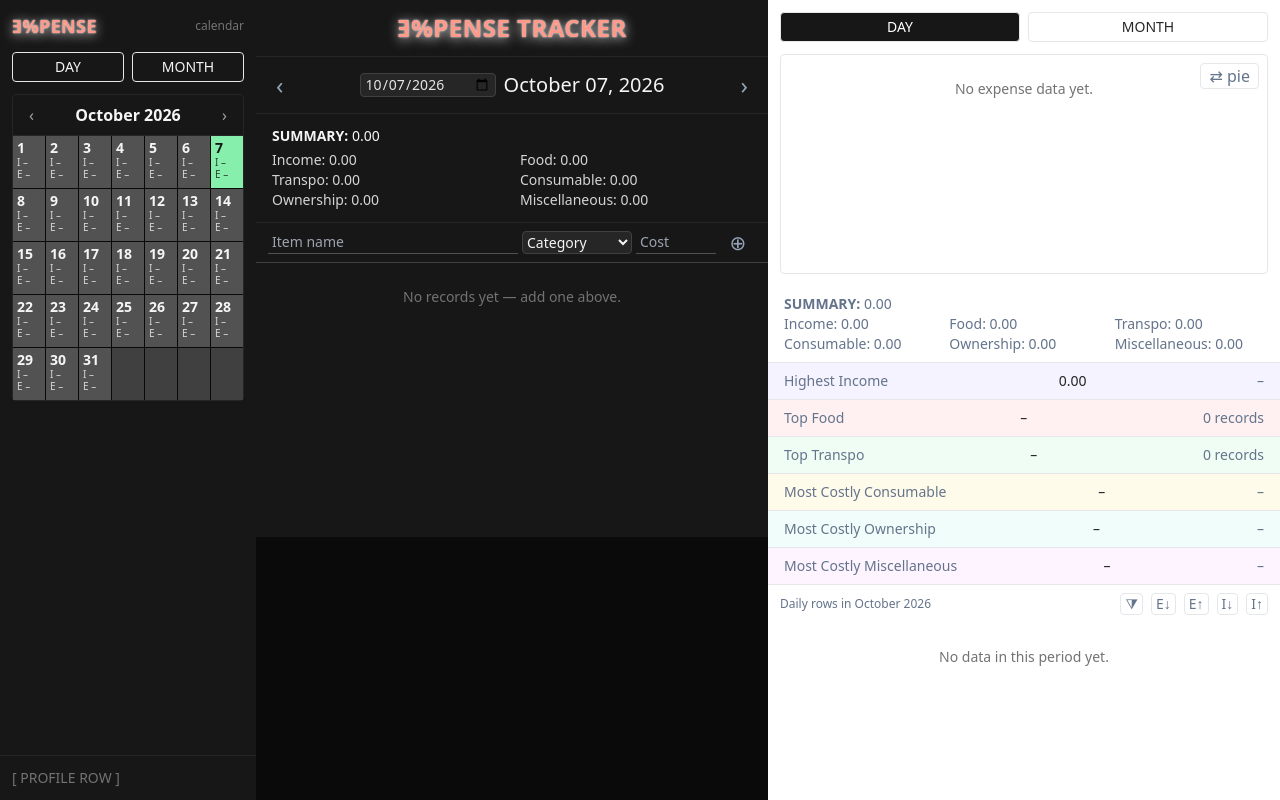
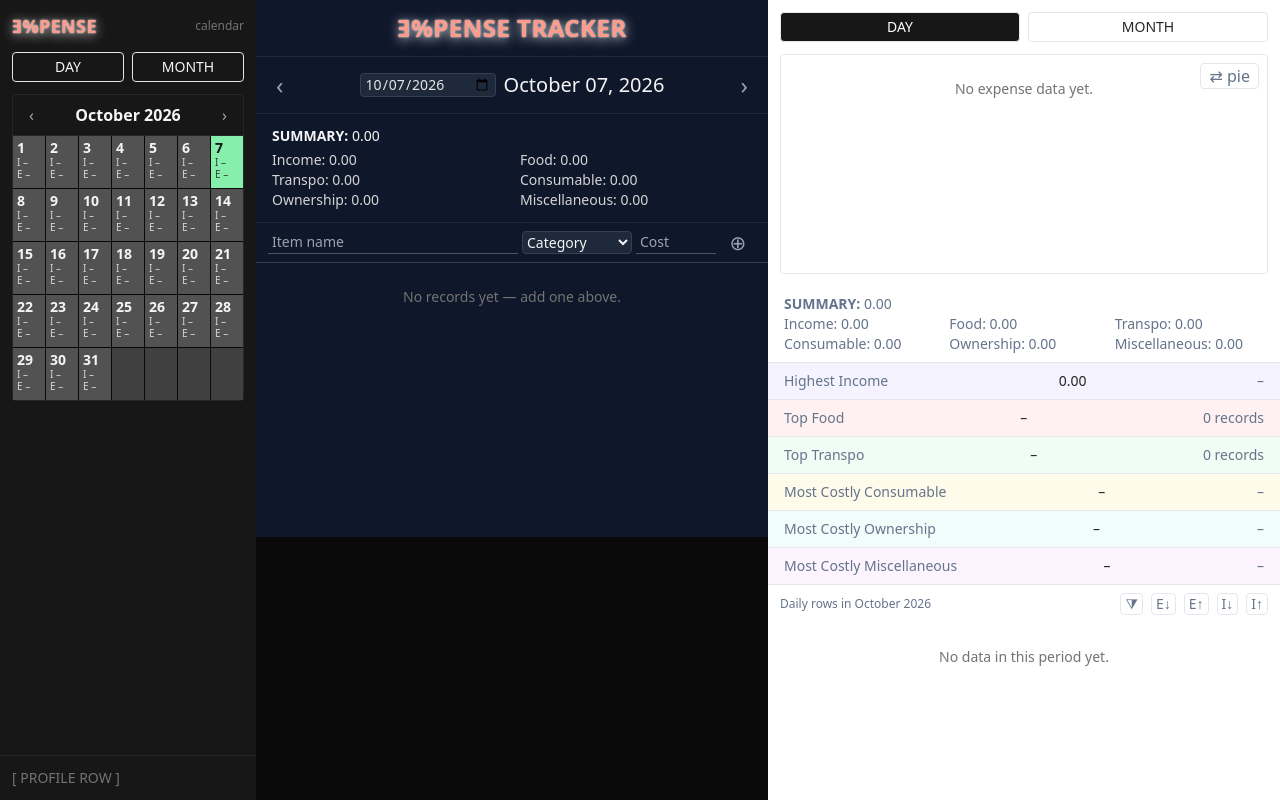
Before and after one commit to bjkmz/expense-tracker, a Django app: page /day/1/ in a window 1280 px wide. Run offline with Django 5.2, Linux system fonts and the light colour scheme; data comes from the database, SQL or seed files in the repository; data that the repository does not hold is empty; some libraries are stand-ins or nearby versions.

Commit message:
records-panel-bg-navy-hint

```diff
--- a/templates/partials/records_panel.html
+++ b/templates/partials/records_panel.html
@@ -1,20 +1,20 @@
 {# Records panel (dark). Root id swapped by HTMX on every mutation. #}
-<div id="records-panel" data-scope="{{ scope }}" data-period="{{ period }}" class="bg-neutral-900 text-neutral-100 flex flex-col min-h-[60vh]">
+<div id="records-panel" data-scope="{{ scope }}" data-period="{{ period }}" class="bg-slate-900 text-neutral-100 flex flex-col min-h-[60vh]">
   {% if error %}
     <div class="m-3 px-3 py-2 rounded bg-red-900 text-red-100 text-sm">{{ error }}</div>
   {% endif %}
 
   {# Date head: jump input before label, chevrons either side #}
-  <div class="flex items-center justify-between px-3 py-3 border-b border-neutral-800">
+  <div class="flex items-center justify-between px-3 py-3 border-b border-slate-800">
     <a class="px-2 text-slate-400 text-2xl" href="{{ prev_url }}">‹</a>
     <div class="flex items-center gap-2">
       {% if jump_type == 'date' %}
         <input type="date" value="{{ jump_value }}" aria-label="Jump to date"
-               class="bg-neutral-800 border border-neutral-700 rounded px-1 text-sm text-neutral-200"
+               class="bg-slate-800 border border-slate-700 rounded px-1 text-sm text-neutral-200"
                onchange="if(this.value)location='/day/'+this.value+'/'" />
       {% else %}
         <input type="month" value="{{ jump_value }}" aria-label="Jump to month"
-               class="bg-neutral-800 border border-neutral-700 rounded px-1 text-sm text-neutral-200"
+               class="bg-slate-800 border border-slate-700 rounded px-1 text-sm text-neutral-200"
                onchange="if(this.value)location='/month/'+this.value+'/'" />
       {% endif %}
       <h2 class="text-xl font-light">{{ head_label }}</h2>
@@ -23,7 +23,7 @@
   </div>
 
   {# Summary: net + per-category totals, 0.00 if none #}
-  <div class="px-4 py-3 border-b border-neutral-800 text-sm">
+  <div class="px-4 py-3 border-b border-slate-800 text-sm">
     <div class="font-bold">SUMMARY: <span class="font-normal">{{ net|floatformat:2 }}</span></div>
     <div class="grid grid-cols-2 gap-x-4 mt-1 text-neutral-300">
       {% for name, total in totals.items %}
@@ -33,56 +33,56 @@
   </div>
 
   {# Add-record row #}
-  <form class="grid grid-cols-[1fr_110px_80px_36px] gap-1 px-3 py-2 border-b border-neutral-700"
+  <form class="grid grid-cols-[1fr_110px_80px_36px] gap-1 px-3 py-2 border-b border-slate-700"
         hx-post="{% url 'record-create' %}" hx-target="#records-panel" hx-swap="outerHTML">
     {% csrf_token %}
     <input type="hidden" name="scope" value="{{ scope }}" />
     <input type="hidden" name="period" value="{{ period }}" />
     {% if show_date_input %}
       <input type="date" name="date" value="{{ add_date_value }}" required
-             class="col-span-4 bg-neutral-800 border border-neutral-700 rounded px-2 py-1 text-sm mb-1" />
+             class="col-span-4 bg-slate-800 border border-slate-700 rounded px-2 py-1 text-sm mb-1" />
     {% else %}
       <input type="hidden" name="date" value="{{ add_date_value }}" />
     {% endif %}
     <input name="item" placeholder="Item name" required maxlength="128"
-           class="bg-transparent border-b border-neutral-600 px-1 text-sm focus:outline-none" />
-    <select name="category" required class="bg-neutral-800 border border-neutral-700 rounded text-sm">
+           class="bg-transparent border-b border-slate-600 px-1 text-sm focus:outline-none" />
+    <select name="category" required class="bg-slate-800 border border-slate-700 rounded text-sm">
       <option value="">Category</option>
       {% for c in categories %}<option value="{{ c.id }}">{{ c.name }}</option>{% endfor %}
     </select>
     <input name="amount" type="number" min="0.01" step="0.01" placeholder="Cost" required
-           class="bg-transparent border-b border-neutral-600 px-1 text-sm focus:outline-none" />
+           class="bg-transparent border-b border-slate-600 px-1 text-sm focus:outline-none" />
     <button type="submit" title="Add" class="text-slate-400 text-xl leading-none">⊕</button>
   </form>
 
   {# Records list: inline-editable, ⋮ menu = delete / change date #}
   <div id="records-list" class="flex-1">
     {% for r in records %}
-      <div class="grid grid-cols-[1fr_110px_80px_36px] gap-1 items-center px-3 py-2 border-b border-neutral-800">
+      <div class="grid grid-cols-[1fr_110px_80px_36px] gap-1 items-center px-3 py-2 border-b border-slate-800">
         <form hx-post="{% url 'record-update' r.id %}" hx-target="#records-panel" hx-swap="outerHTML" hx-trigger="change"
               class="contents">
           {% csrf_token %}
           <input type="hidden" name="scope" value="{{ scope }}" />
           <input type="hidden" name="period" value="{{ period }}" />
           <input name="item" value="{{ r.item }}" maxlength="128"
-                 class="bg-transparent px-1 text-sm border-b border-transparent hover:border-neutral-600 focus:border-neutral-400 focus:outline-none" />
-          <select name="category" class="bg-transparent text-sm border-b border-transparent hover:border-neutral-600 focus:outline-none">
+                 class="bg-transparent px-1 text-sm border-b border-transparent hover:border-slate-600 focus:border-neutral-400 focus:outline-none" />
+          <select name="category" class="bg-transparent text-sm border-b border-transparent hover:border-slate-600 focus:outline-none">
             {% for c in categories %}
               <option value="{{ c.id }}" {% if c.id == r.category_id %}selected{% endif %}>{{ c.name }}</option>
             {% endfor %}
           </select>
           <input name="amount" type="number" min="0.01" step="0.01" value="{{ r.amount|floatformat:2 }}"
-                 class="bg-transparent px-1 text-sm border-b border-transparent hover:border-neutral-600 focus:border-neutral-400 focus:outline-none" />
+                 class="bg-transparent px-1 text-sm border-b border-transparent hover:border-slate-600 focus:border-neutral-400 focus:outline-none" />
         </form>
         <details class="relative text-right">
           <summary class="cursor-pointer list-none text-neutral-400 px-1" title="Options">⋮</summary>
-          <div class="absolute right-0 z-10 mt-1 w-48 rounded bg-neutral-800 border border-neutral-700 p-2 text-left shadow-xl">
+          <div class="absolute right-0 z-10 mt-1 w-48 rounded bg-slate-800 border border-slate-700 p-2 text-left shadow-xl">
             <form hx-post="{% url 'record-move' r.id %}" hx-target="#records-panel" hx-swap="outerHTML" class="flex gap-1 mb-2">
               {% csrf_token %}
               <input type="hidden" name="scope" value="{{ scope }}" />
               <input type="hidden" name="period" value="{{ period }}" />
               <input type="date" name="new_date" value="{{ r.date|date:'Y-m-d' }}" required
-                     class="flex-1 min-w-0 bg-neutral-900 border border-neutral-700 rounded px-1 text-xs" />
+                     class="flex-1 min-w-0 bg-slate-900 border border-slate-700 rounded px-1 text-xs" />
               <button class="text-xs border rounded px-2" title="Change date">Move</button>
             </form>
             <form hx-post="{% url 'record-delete' r.id %}" hx-target="#records-panel" hx-swap="outerHTML">
@@ -100,7 +100,7 @@
   </div>
 
   {# Mobile: sidenav controls moved below (7.png) #}
-  <div class="md:hidden grid grid-cols-2 border-t border-neutral-800">
+  <div class="md:hidden grid grid-cols-2 border-t border-slate-800">
     <button class="py-3 text-slate-400">◔ Profile</button>
     <a class="py-3 text-center text-slate-300" href="/">⌂ Home</a>
   </div>
--- a/templates/records_page.html
+++ b/templates/records_page.html
@@ -21,10 +21,10 @@
 
   {# Middle: records panel (dark) #}
   <section class="flex-1 min-w-0">
-    <header class="bg-neutral-900 text-center py-4 border-b border-neutral-800 lg:hidden">
+    <header class="bg-slate-900 text-center py-4 border-b border-slate-800 lg:hidden">
       <a href="/" class="banner text-2xl font-black">Ǝ%PENSE TRACKER</a>
     </header>
-    <div class="hidden lg:block bg-neutral-900 text-center py-3 border-b border-neutral-800">
+    <div class="hidden lg:block bg-slate-900 text-center py-3 border-b border-slate-800">
       <a href="/" class="banner text-2xl font-black">Ǝ%PENSE TRACKER</a>
     </div>
     {% include "partials/records_panel.html" %}
```
